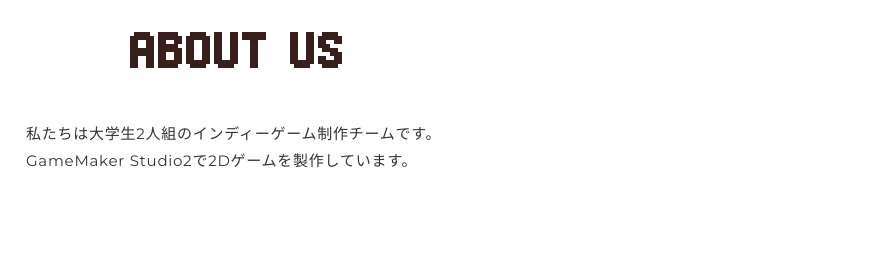
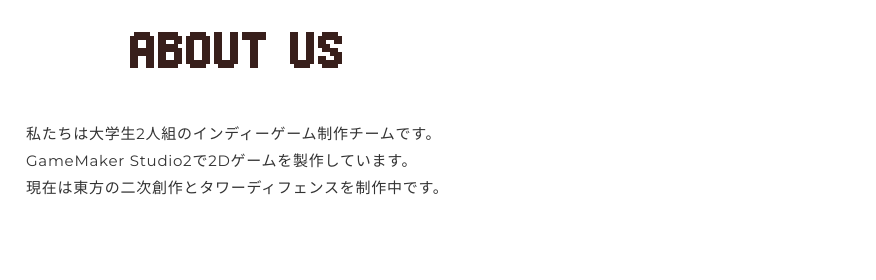
Before and after one commit to Akahane-Junya/Akahane-Junya.github.io, a plain HTML site: page index.html in a window 1280 px wide. Shown: the part 1360-1640 px from the top of the page, 404-1280 px from the left. Drawn offline with nearby package versions, Linux system fonts and the light colour scheme.

Commit message:
Update index.html

```diff
--- a/index.html
+++ b/index.html
@@ -93,6 +93,7 @@
               <p>
                 私たちは大学生2人組のインディーゲーム制作チームです。<br>
                 GameMaker Studio2で2Dゲームを製作しています。<br>
+                現在は東方の二次創作とタワーディフェンスを制作中です。
               </p>
             </div>
           </div>
```
